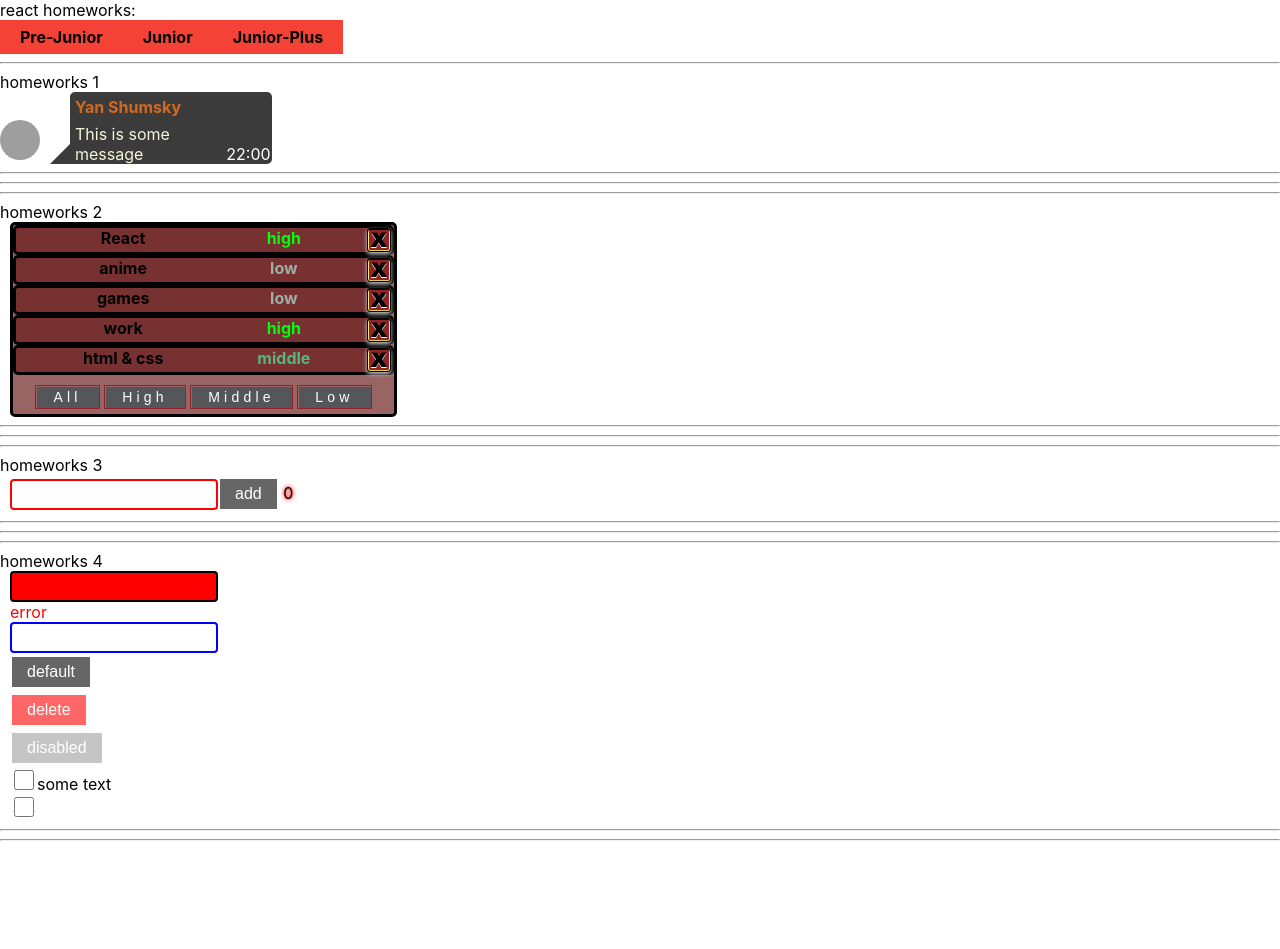
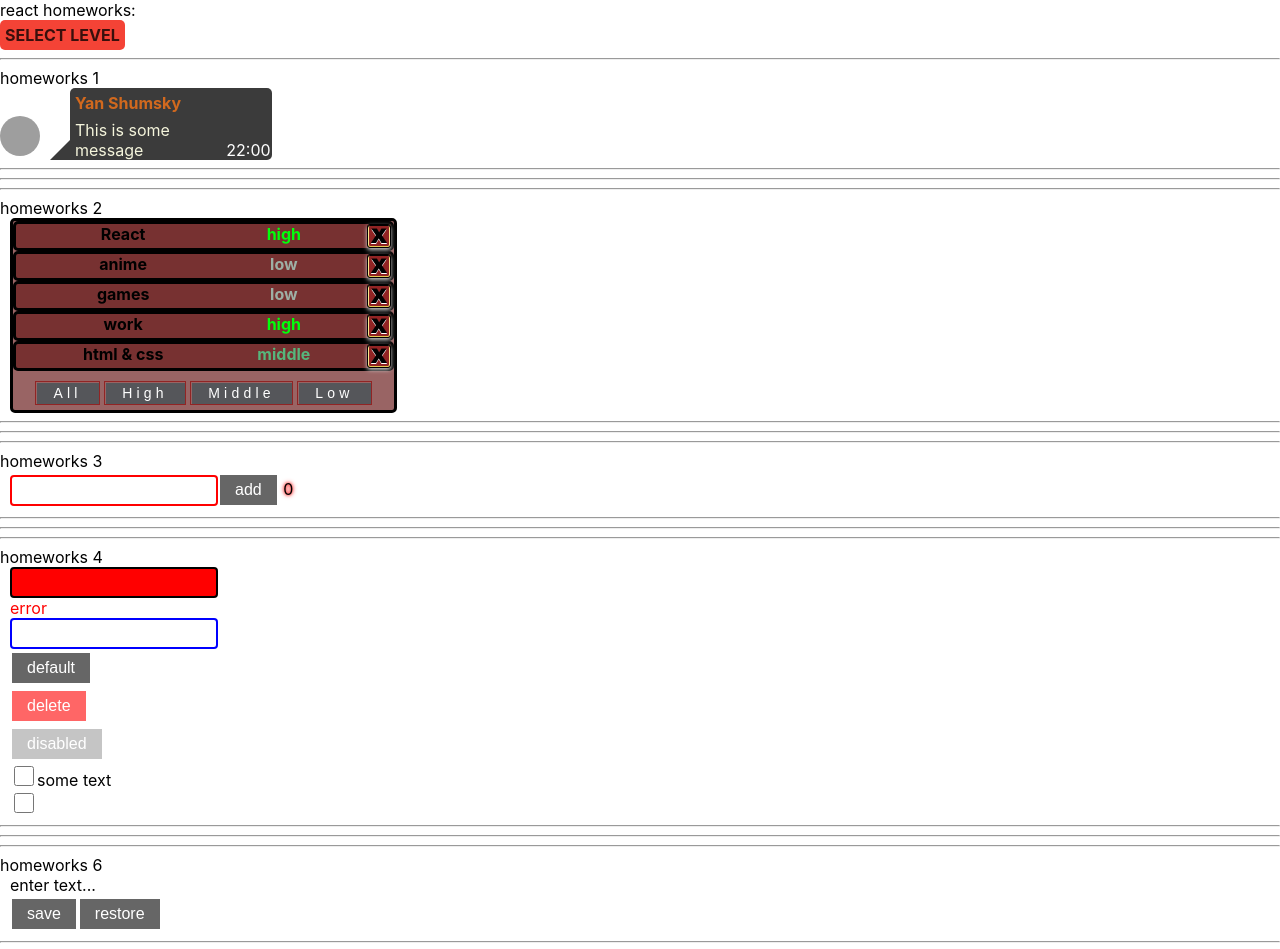
Before and after one commit to Alvanes/Homeworks, a React (Create React App) app: page /#/pre-junior in a window 1280 px wide. Shown: the top 949 px of the page. Before the commit the page ends 849 px from the top, so only its background shows below. Built offline with nearby package versions, Linux system fonts and the light colour scheme; grey boxes are pictures that could not be loaded.

Commit message:
React Homeworks

```diff
--- a/src/p2-homeworks/h5/HW5.tsx
+++ b/src/p2-homeworks/h5/HW5.tsx
@@ -2,11 +2,17 @@ import React from 'react'
 import Header from './Header'
 import Routess from './Routes'
 import {HashRouter} from "react-router-dom";
+import s from "./Header.module.css"
 
 function HW5() {
     return (
             <HashRouter>
-                <Header/>
+                <div className={s.block}>
+                    <div className={s.header}>
+                        <Header/>
+                    </div>
+                    <div className={s.select}>SELECT LEVEL </div>
+                </div>
                 <Routess/>
             </HashRouter>
     )
--- a/src/p2-homeworks/h5/Header.css
+++ /dev/null
@@ -1,15 +0,0 @@
-
-a:link, a:visited {
-    background-color: #f44336;
-    color: #000000;
-    font-weight: bold;
-    padding: 7px 20px;
-    text-align: center;
-    text-decoration: none;
-    display: inline-block;
-    cursor:pointer
-}
-
-a:hover, a:active {
-    background-color: rgba(255, 0, 0, 0.41);
-}
--- /dev/null
+++ b/src/p2-homeworks/h5/Header.module.css
@@ -0,0 +1,48 @@
+
+a:link, a:visited {
+    background-color: #f44336;
+    color: #000000;
+    font-weight: bold;
+    padding: 7px 20px;
+    text-align: center;
+    text-decoration: none;
+    display: inline-block;
+    cursor:pointer
+}
+
+a:hover, a:active {
+    background-color: rgba(255, 0, 0, 0.41);
+}
+
+.block {
+    display: flex;
+    width: 500px;
+}
+
+.select {
+    background-color: #f44336;
+    color: rgba(0, 0, 0, 0.77);
+    font-weight: bold;
+    opacity: 1;
+    padding: 5px;
+    border-radius: 5px 5px 5px 5px;
+}
+div.header {
+    position: absolute;
+    margin-left: -200px;
+    margin-top: 5px;
+    opacity: 0;
+}
+
+div.block:hover div.header {
+    position: relative;
+    margin-left: 0;
+    opacity: 1;
+    transition-duration: 1500ms;
+
+
+}
+div.block:hover div.select {
+    opacity: 0;
+    transition-duration: 800ms;
+}
--- a/src/p2-homeworks/h5/Header.tsx
+++ b/src/p2-homeworks/h5/Header.tsx
@@ -1,15 +1,15 @@
 import React from 'react'
-import { Link } from 'react-router-dom'
+import {NavLink} from 'react-router-dom'
 import {PATH} from "./Routes";
-import "./Header.css"
+import "./Header.module.css"
 import 'animate.css';
 
 function Header() {
     return (
         <nav className={"animate__animated animate__fadeInLeft"}>
-         <Link to={PATH.PRE_JUNIOR} >Pre-Junior</Link>
-         <Link to={PATH.JUNIOR} >Junior</Link>
-         <Link to={PATH.JUNIOR_PLUS} >Junior-Plus</Link>
+         <NavLink to={PATH.PRE_JUNIOR} >Pre-Junior</NavLink>
+         <NavLink to={PATH.JUNIOR} >Junior</NavLink>
+         <NavLink to={PATH.JUNIOR_PLUS} >Junior-Plus</NavLink>
         </nav>
     )
 }
--- a/src/p2-homeworks/h5/Routes.tsx
+++ b/src/p2-homeworks/h5/Routes.tsx
@@ -18,8 +18,8 @@ function Routess() {
                 <Route path='/' element={<Navigate to={PATH.PRE_JUNIOR} replace/>}/>
 
                 <Route path={PATH.PRE_JUNIOR} element={<PreJunior/>}/>
-                <Route path={PATH.JUNIOR} element={<Junior/>}/>
-                <Route path={PATH.JUNIOR_PLUS} element={<JuniorPlus/>}/>
+                <Route path={PATH.JUNIOR} element={<Error404/>}/>
+                <Route path={PATH.JUNIOR_PLUS} element={<Error404/>}/>
 
                 <Route path={"*"} element={<Error404/>}/>
 
--- a/src/p2-homeworks/h5/pages/Error404.tsx
+++ b/src/p2-homeworks/h5/pages/Error404.tsx
@@ -4,8 +4,8 @@ import 'animate.css';
 function Error404() {
     return (
         <div className={s.center}>
-            <h1 className={"animate__animated animate__fadeInDown"}>УПС, КАЖЕТСЯ ЧТО-ТО ПОШЛО НЕ ТАК</h1>
-            <h3 className={"animate__animated animate__fadeInUp"}>ПОПРОБУЙ ТКНУТЬ НА ПАРУ КНОПОЧЕК ВЫШЕ :)</h3>
+            <h1 className={"animate__animated animate__bounce animate__infinite"}>УПС, КАЖЕТСЯ ЧТО-ТО ПОШЛО НЕ ТАК</h1>
+            <h3 className={"animate__animated animate__bounce animate__infinite"}>ПОПРОБУЙ ТКНУТЬ НА ПАРУ КНОПОЧЕК ВЫШЕ :)</h3>
             <img width={"700px"} src="https://cdn.lyft.com/static/redirects/assets/car_tree.1.gif"
                  alt="Lost car driving in circles around a tree" data-reactid="53"/>
         </div>
--- a/src/p2-homeworks/h5/pages/PreJunior.tsx
+++ b/src/p2-homeworks/h5/pages/PreJunior.tsx
@@ -3,6 +3,7 @@ import HW1 from '../../h1/HW1'
 import HW2 from '../../h2/HW2'
 import HW3 from '../../h3/HW3'
 import HW4 from '../../h4/HW4'
+import HW6 from "../../h6/HW6";
 
 function PreJunior() {
     return (
@@ -11,7 +12,7 @@ function PreJunior() {
             <HW2/>
             <HW3/>
             <HW4/>
-            {/*<HW6/>*/}
+            <HW6/>
 
         </div>
     )
--- a/src/p2-homeworks/h6/HW6.tsx
+++ b/src/p2-homeworks/h6/HW6.tsx
@@ -1,7 +1,8 @@
 import React, {useState} from 'react'
 import SuperEditableSpan from './common/c4-SuperEditableSpan/SuperEditableSpan'
-import SuperButton from '../h4/common/c2-SuperButton/SuperButton'
+import SuperButton from '../Components/SuperButton'
 import {restoreState, saveState} from './localStorage/localStorage'
+import s from "./Span.module.css"
 
 function HW6() {
     const [value, setValue] = useState<string>('')
@@ -10,13 +11,15 @@ function HW6() {
         saveState<string>('editable-span-value', value)
     }
     const restore = () => {
-        // setValue()
+        setValue(restoreState('editable-span-value',value))
     }
 
     return (
         <div>
             <hr/>
             homeworks 6
+            <div className={s.ddi}>
+
 
             {/*should work (должно работать)*/}
             <div>
@@ -26,9 +29,9 @@ function HW6() {
                     spanProps={{children: value ? undefined : 'enter text...'}}
                 />
             </div>
-            <SuperButton onClick={save}>save</SuperButton>
-            <SuperButton onClick={restore}>restore</SuperButton>
-
+            <SuperButton onClickCallback={save} text={'save'} />
+            <SuperButton onClickCallback={restore} text={'restore'} />
+            </div>
             <hr/>
             {/*для личного творчества, могу проверить*/}
             {/*<AlternativeSuperEditableSpan/>*/}
--- /dev/null
+++ b/src/p2-homeworks/h6/Span.module.css
@@ -0,0 +1,3 @@
+.ddi{
+    padding-left: 10px;
+}
--- a/src/p2-homeworks/h6/common/c4-SuperEditableSpan/SuperEditableSpan.tsx
+++ b/src/p2-homeworks/h6/common/c4-SuperEditableSpan/SuperEditableSpan.tsx
@@ -31,17 +31,17 @@ const SuperEditableSpan: React.FC<SuperEditableSpanType> = (
     const {children, onDoubleClick, className, ...restSpanProps} = spanProps || {}
 
     const onEnterCallback = () => {
-        // setEditMode() // выключить editMode при нажатии Enter
+         setEditMode(false) // выключить editMode при нажатии Enter
 
         onEnter && onEnter()
     }
     const onBlurCallback = (e: React.FocusEvent<HTMLInputElement>) => {
-        // setEditMode() // выключить editMode при нажатии за пределами инпута
+         setEditMode(false) // выключить editMode при нажатии за пределами инпута
 
         onBlur && onBlur(e)
     }
     const onDoubleClickCallBack = (e: React.MouseEvent<HTMLSpanElement, MouseEvent>) => {
-        // setEditMode() // включить editMode при двойном клике
+         setEditMode(true) // включить editMode при двойном клике
 
         onDoubleClick && onDoubleClick(e)
     }
```
